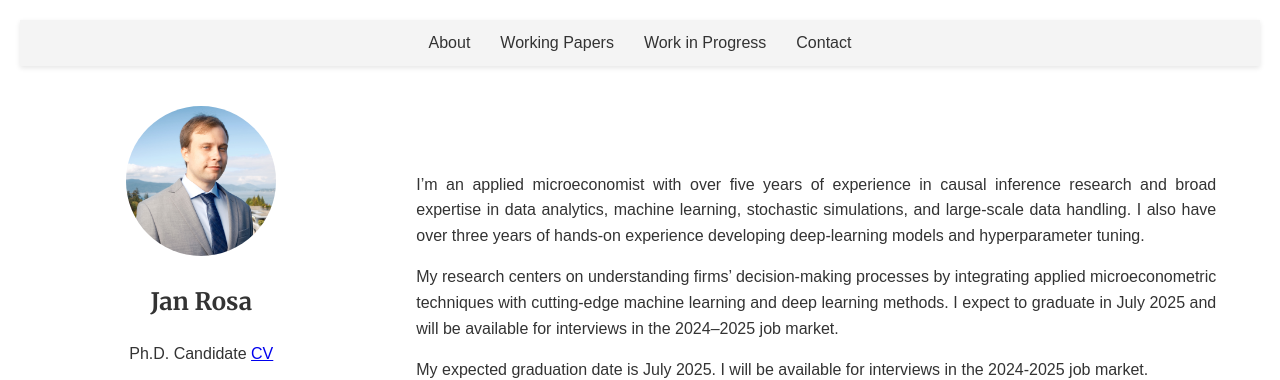
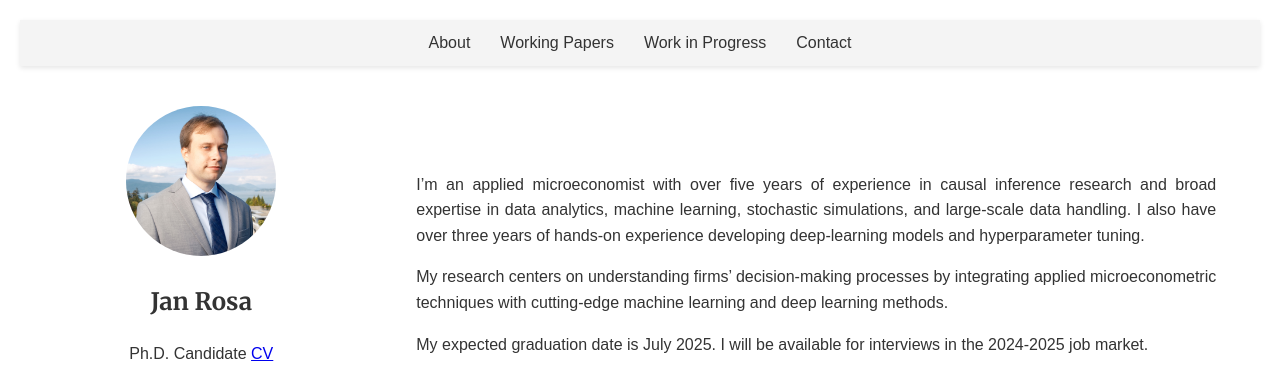
Before and after one commit to janrosa1/janrosa1.github.io, a plain HTML site: page index.html in a window 1280 px wide. Shown: the top 380 px of the page. Drawn offline with Linux system fonts and the light colour scheme.

Commit message:
website edits 13.02 3

```diff
--- a/index.html
+++ b/index.html
@@ -114,7 +114,7 @@
             <section id="about">
                 <p>I’m an applied microeconomist with over five years of experience in causal inference research and broad expertise in data analytics, machine learning, stochastic simulations, and large-scale data handling. I also have over three years of hands-on experience developing deep-learning models and hyperparameter tuning.</p>
 
-                <p> My research centers on understanding firms’ decision-making processes by integrating applied microeconometric techniques with cutting-edge machine learning and deep learning methods. I expect to graduate in July 2025 and will be available for interviews in the 2024–2025 job market. </p>
+                <p> My research centers on understanding firms’ decision-making processes by integrating applied microeconometric techniques with cutting-edge machine learning and deep learning methods. </p>
                 <p>My expected graduation date is July 2025. I will be available for interviews in the 2024-2025 job market.</p>
             </section>
 
```
